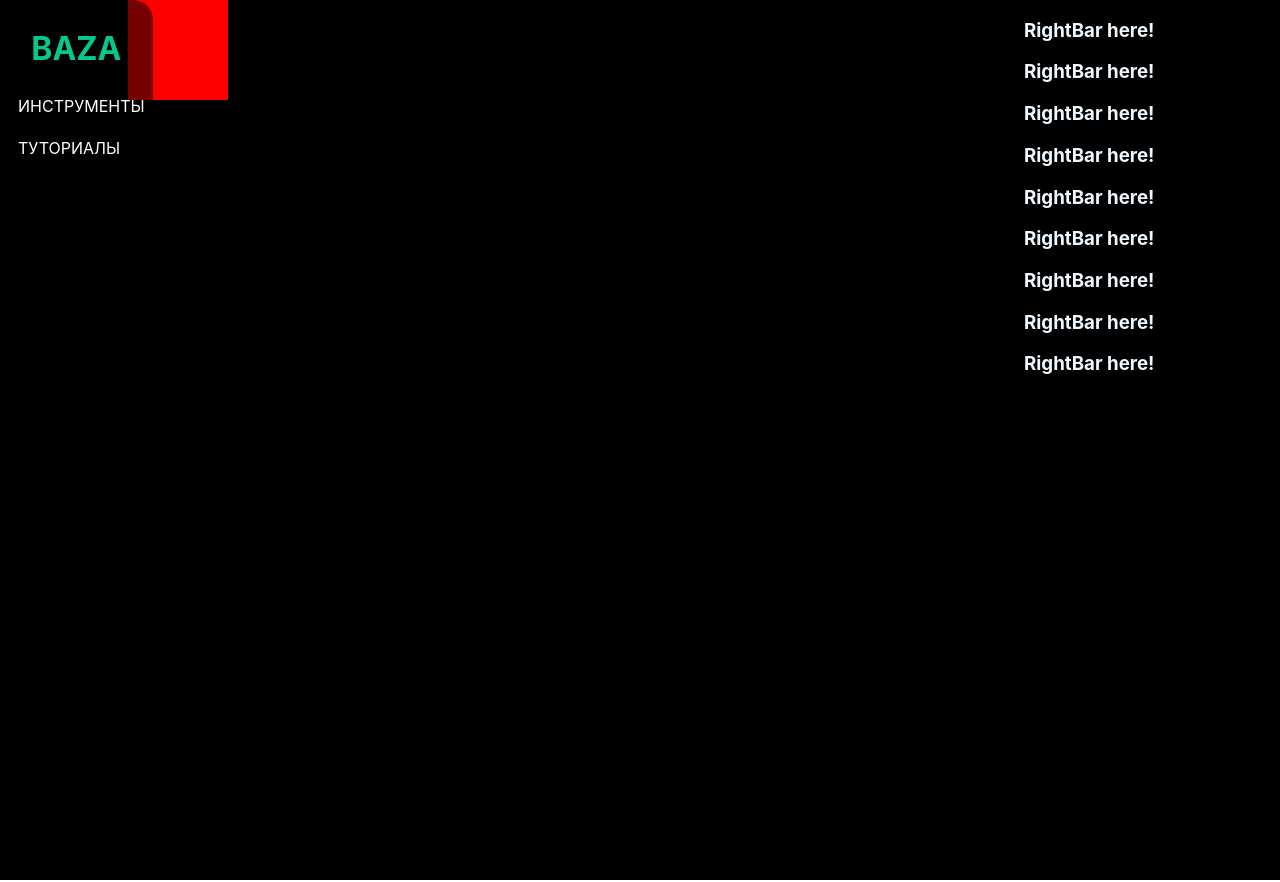
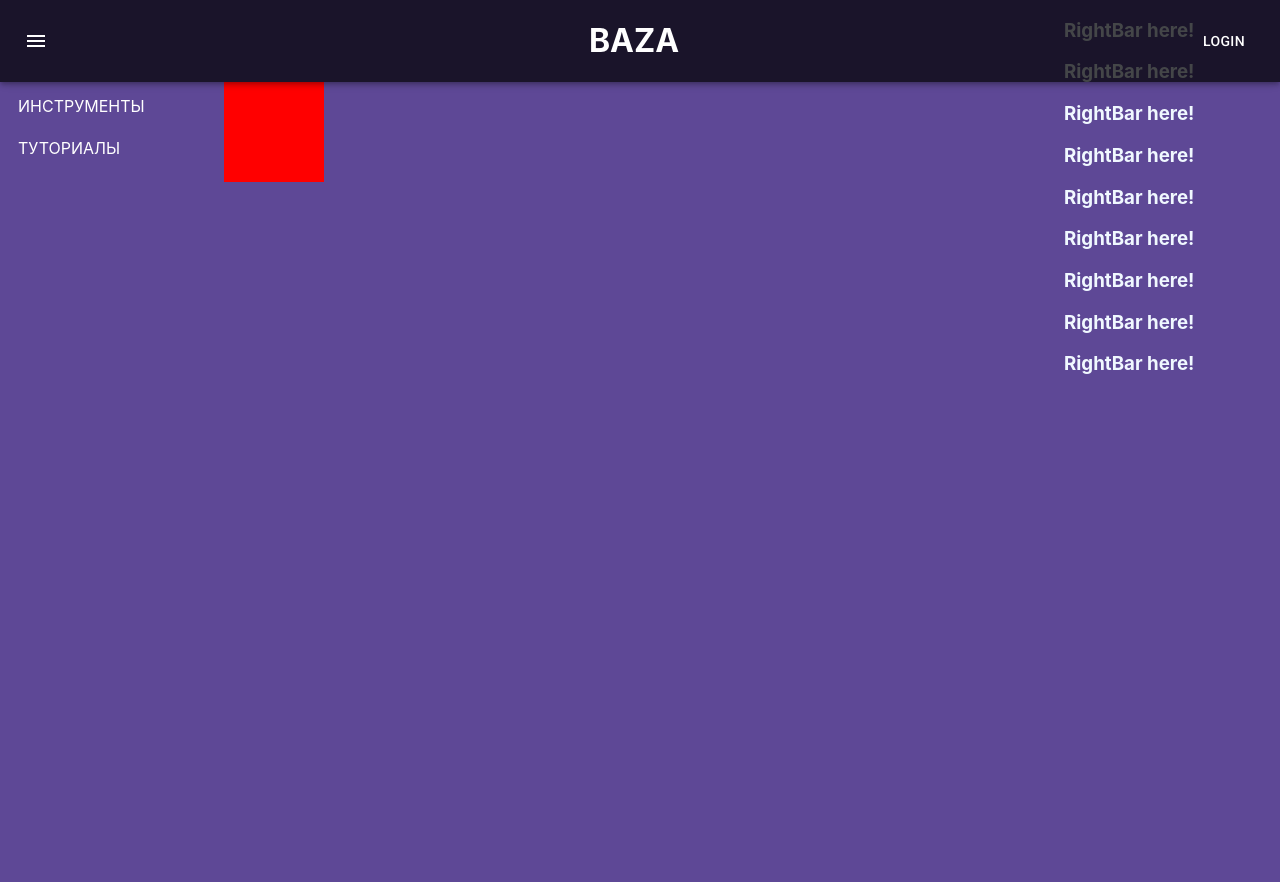
Before and after one commit to PlatenPrime/baza, a React (Create React App) app: page /guides in a window 1280 px wide. Built offline with nearby package versions, Linux system fonts and the light colour scheme.

Commit message:
work on UI

```diff
--- a/src/App.css
+++ b/src/App.css
@@ -7,7 +7,7 @@
   min-height: 110vh;
 max-width: 100vw;
   flex-direction: row;
-  background-color: rgb(0, 0, 0);
+  background-color: rgba(31, 0, 109, 0.718);
   color: aliceblue;
 
 
--- a/src/App.js
+++ b/src/App.js
@@ -5,6 +5,7 @@ import { Outlet } from 'react-router';
 
 import { Box, Stack } from '@mui/material';
 import styled from '@emotion/styled';
+import BazaAppBar from './components/BazaAppBar/BazaAppBar';
 
 
 
@@ -15,30 +16,38 @@ function App() {
 
 
 
-		<Box className='App' m={0} p={0}
+		<Box className='App' m={0} p={0}>
 
-
-		>
-
-
+			<BazaAppBar />
 
 			<Stack direction="row" className="stack" m={0} p={0}
 
-
 			>
 
-				<Box flex={1}>
+				<Box flex={1} p={1} sx={{
+					display: {
+						xs: "none",
+						sm: "none",
+						md: "block"
+					}
+				}}   >
 					<SideBar />
 				</Box>
 
 
 
-				<Box flex={7} >
+				<Box flex={4} >
 					<Outlet />
 				</Box>
 
 
-				<Box flex={2}>
+				<Box flex={1} p={1} sx={{
+					display: {
+						xs: "none",
+						sm: "none",
+						md: "block"
+					}
+				}}   >
 					<RightBar />
 
 				</Box>
--- a/src/components/BazaAppBar/BazaAppBar.jsx
+++ b/src/components/BazaAppBar/BazaAppBar.jsx
@@ -8,32 +8,36 @@ import Typography from '@mui/material/Typography';
 import Button from '@mui/material/Button';
 import IconButton from '@mui/material/IconButton';
 import MenuIcon from '@mui/icons-material/Menu';
+import { Stack } from '@mui/material';
 
 const BazaAppBar = () => {
 	return (
 
-		<AppBar  sx={{ bgcolor: "rgb(5, 200, 142, 0.5)", color: "#000", }}>
-			<Toolbar>
+		<Box sx={{ flexGrow: 1 }}>
+			<AppBar position="sticky" sx={{ width: "100%", backgroundColor: "rgba(0, 0, 0, 0.718)" }}>
+				<Toolbar    >
+					<Stack direction="row" justifyContent="space-between" sx={{ width: "100%" }} >
 						<IconButton
 							size="large"
 							edge="start"
 							color="inherit"
 							aria-label="menu"
-					sx={{
-						display: {
-							xs: "block",
-							sm: "none"
-						}
-					}}
+							sx={{ mr: 2 }}
 						>
 							<MenuIcon />
 						</IconButton>
-
 						<HomeLink />
-
+						<Button color="inherit">Login</Button>
+					</Stack>
 
 				</Toolbar>
 			</AppBar>
+		</Box>
+
+
+
+
+
 	);
 };
 
--- a/src/components/HomeLink/HomeLink.module.css
+++ b/src/components/HomeLink/HomeLink.module.css
@@ -1,25 +1,20 @@
 .homeLink {
-	border-radius: 10px;
+
 
 }
 
 .homeLinkLink {
-	color: rgb(5, 200, 142);
+	color: rgb(255, 255, 255);
 	text-decoration: none;
 	text-align: center;
 }
 
 .homeLink:hover {
 
-	text-decoration: none;
-	text-align: center;
-	background-color:  rgb(5, 200, 142);
+
 	transition: 0.3s;
 }
 
 .homeLinkLink:hover {
-	color: rgb(0, 0, 0);
-	text-decoration: none;
-	text-align: center;
-	transition: 0.3s;
+
 }
--- a/src/components/Navbar/Navbar.module.css
+++ b/src/components/Navbar/Navbar.module.css
@@ -6,7 +6,7 @@ align-items: center;
 justify-content: space-evenly;
 flex-wrap: wrap;
 padding: 20px 5px;
-margin: 0 2rem;
+
 min-width: 90%;
 box-sizing: border-box;
 position: sticky;
--- a/src/components/RightBar/RightBar.jsx
+++ b/src/components/RightBar/RightBar.jsx
@@ -4,13 +4,7 @@ import style from "./RightBar.module.css";
 
 const RightBar = () => {
 	return (
-		<Box className={style.rightBar} sx={{
-			display: {
-				xs: "none",
-				sm: "none",
-				md: "block"
-			}
-		}} >
+		<Box className={style.rightBar}  >
 			<h3>RightBar here!</h3>
 			<h3>RightBar here!</h3>
 			<h3>RightBar here!</h3>
--- a/src/components/SideBar/SideBar.jsx
+++ b/src/components/SideBar/SideBar.jsx
@@ -15,10 +15,10 @@ const SideBar = () => {
 
 
 	return (
-		<Box flex={1} p={1} className={style.sidebar} sx={{
+		<Box  className={style.sidebar} sx={{
 
 		}}  >
-			<HomeLink />
+
 			<Link to="/tools" className={style.sidebarLink} ><SideBarItem title="Инструменты" /></Link>
 			{/* <Link to="/guides" className={style.sidebarLink}><SideBarItem title="Инструкции" /></Link>
 			<Link to="/workbook" className={style.sidebarLink}><SideBarItem title="Конспект" /></Link> */}
--- a/src/components/SideBar/SideBar.module.css
+++ b/src/components/SideBar/SideBar.module.css
@@ -2,8 +2,8 @@
 	margin: 0;
 	min-height: 100vh;
 position: fixed;
+width: fit-content;
 
-	background-color: rgba(0, 0, 0, 0.533);
 	list-style: none;
 	text-align: left;
 	border-radius: 0px 20px 20px 0px;
```
Lines whose indentation alone changed are shown as unchanged.
